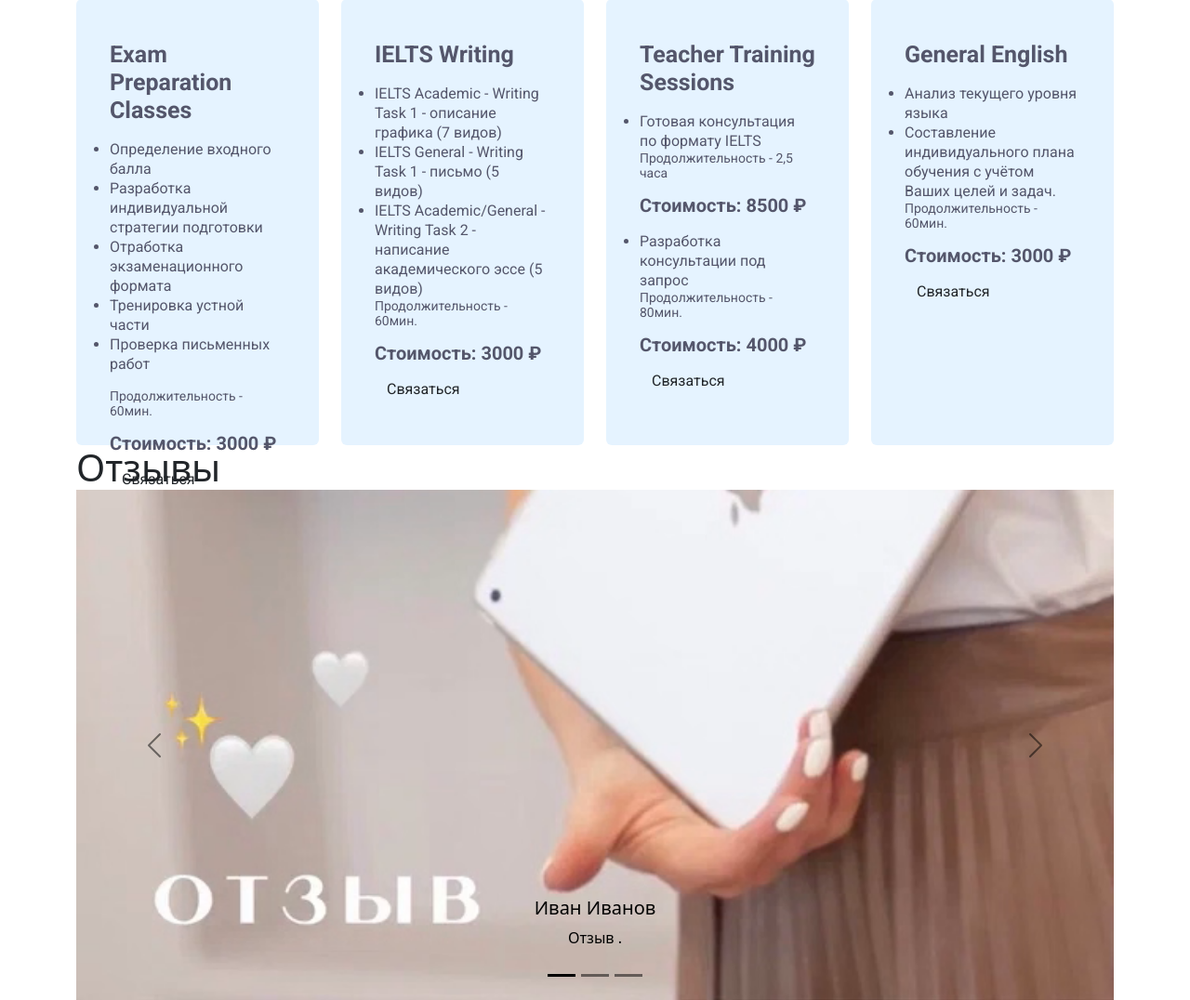
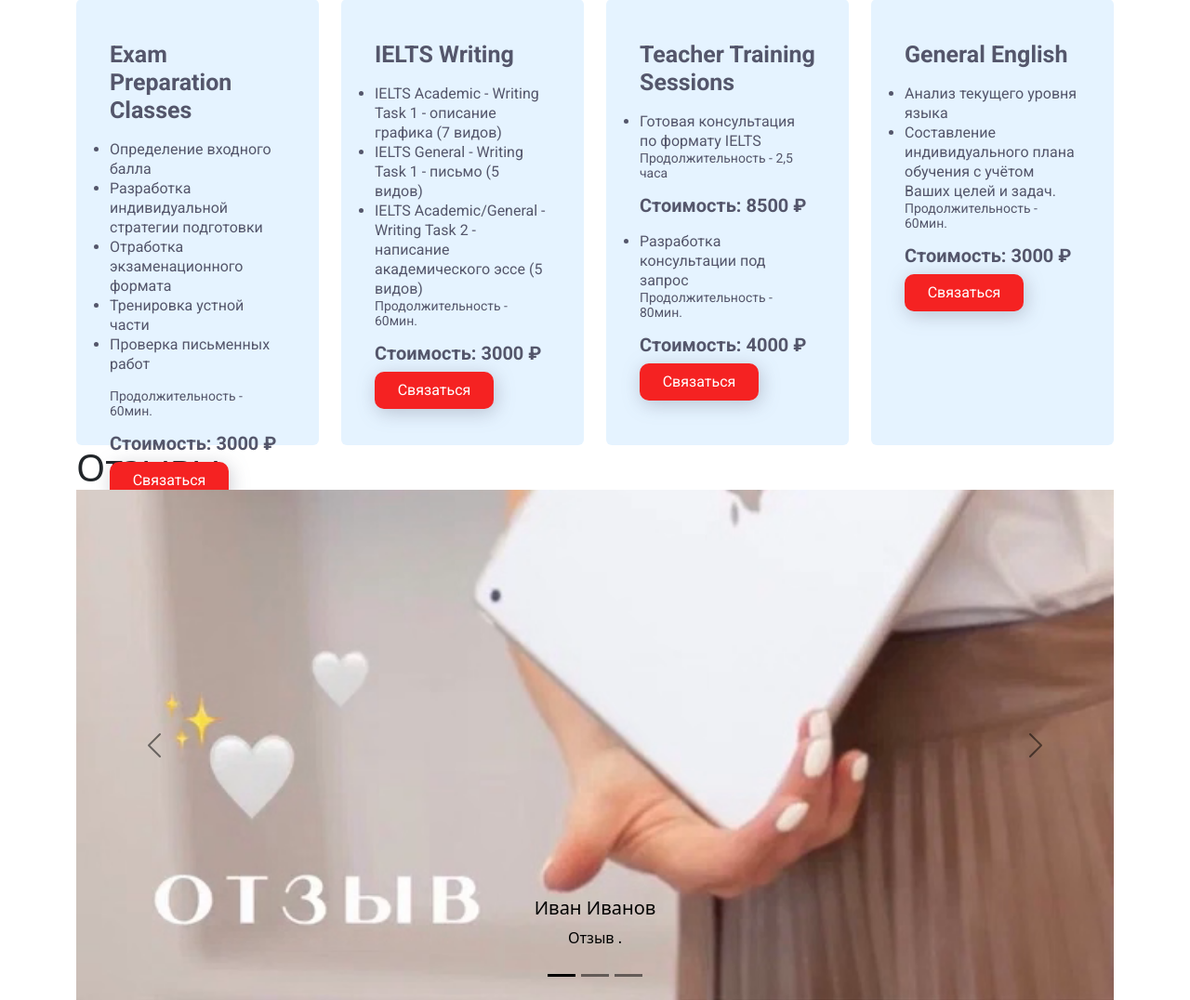
Before and after one commit to Dari-Dari/59_ielts_kukieva, a PHP site: page / in a window 1280 px wide. Shown: the part 2527-3603 px from the top of the page at 93% size. Run offline with PHP 8.4, Linux system fonts and the light colour scheme.

Commit message:
feat: добавлены стили кнопкам

```diff
--- a/styles/style.css
+++ b/styles/style.css
@@ -41,4 +41,22 @@
   font-weight: 600;
   font-size: 1.25rem;
   line-height: 23px;
+}
+
+.block-5__button {
+  display: flex;
+  justify-content: center;
+  align-items: center;
+  width: 8rem;
+  height: 2.5rem;
+  font-size: 1rem;
+  background-color: #f52222;
+  color: #fff;
+  border: none;
+  border-radius: 10px;
+  filter: drop-shadow(2px 4px 10px rgba(84, 86, 107, 0.3));
+  transition: 0.5s all;
+}
+.block-5__button:hover {
+  opacity: 0.9;
 }/*# sourceMappingURL=style.css.map */
--- a/styles/style.scss
+++ b/styles/style.scss
@@ -1,42 +1,60 @@
 @import './_var.scss';
 
-.main__block-5{
+.main__block-5 {
     font-family: $font;
     color: $color-gray;
 
 }
-.block-5__title{
+
+.block-5__title {
     padding: 5rem 0 2.875rem 5rem;
     font-weight: 700;
     font-size: 4rem;
 }
 
-.block-5__card{
+.block-5__card {
     padding: 1.8rem 1.25rem 3.5rem 1.25rem;
     height: 60vh;
     background-color: $color-blue;
     color: $color-gray;
 }
-.block-5__card-title{
+
+.block-5__card-title {
     text-align: left;
     font-style: normal;
     font-weight: 700;
     font-size: 1.5625rem;
 }
-.block-5__list-group{
+
+.block-5__list-group {
     font-style: normal;
     font-weight: 400;
     font-size: 1rem;
     line-height: 21px;
 }
-.block-5__card_time{
+
+.block-5__card_time {
     font-style: normal;
     font-weight: 400;
     font-size: 0.875rem;
     line-height: 16px;
 }
-.block-5__card_price{
+
+.block-5__card_price {
     font-weight: 600;
     font-size: 1.25rem;
     line-height: 23px;
 }
+
+.block-5__button {
+    display: flex;
+    justify-content: center;
+    align-items: center;
+    @include red-button (2.5rem, 8rem, 1rem);
+    transition: 0.5s all;
+
+
+    &:hover {
+        opacity: 0.9;
+    }
+}
```
Also changed, not shown: 1 other file.
